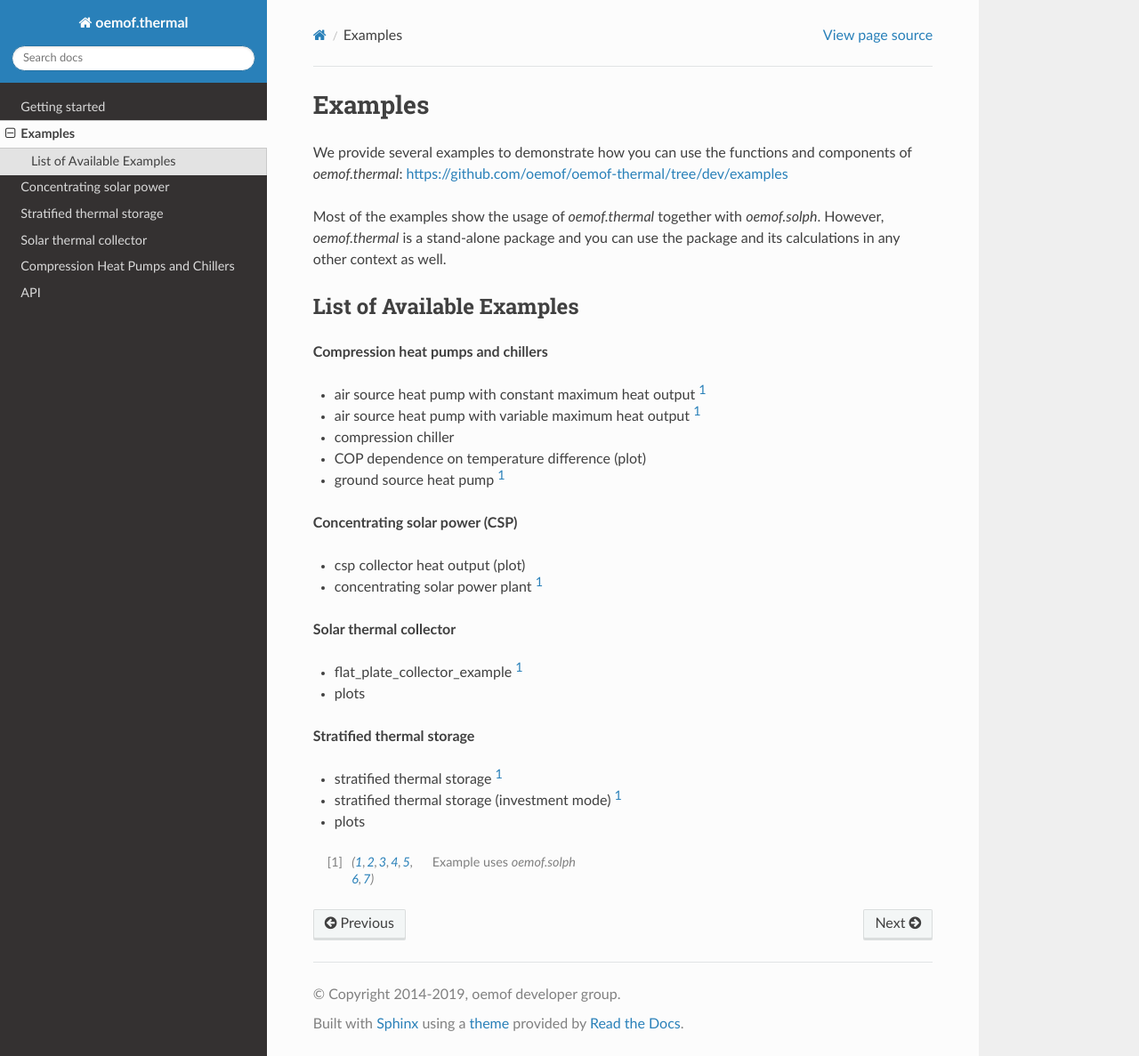
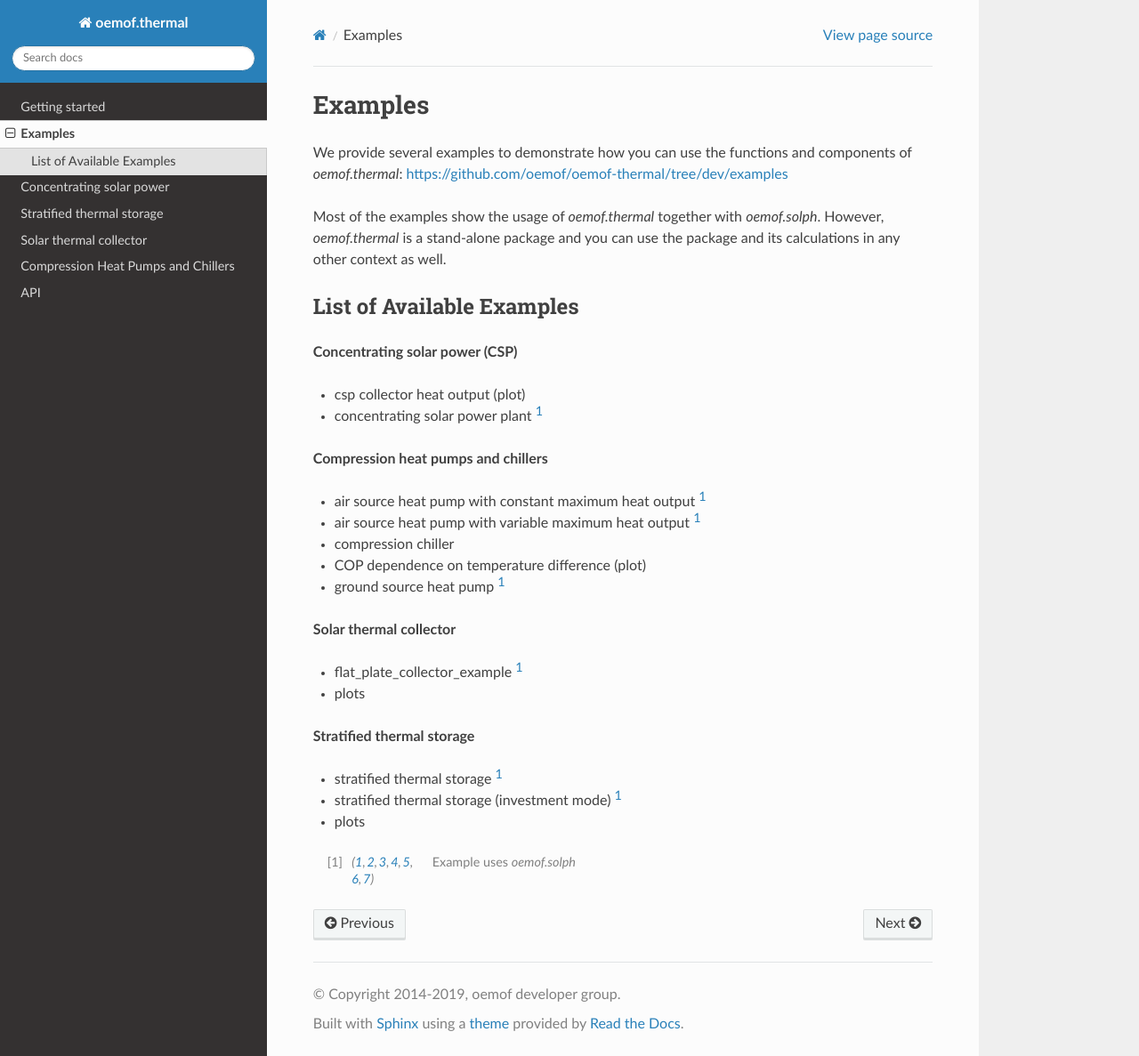
Before and after one commit to oemof/oemof-thermal, a Sphinx documentation site: the page built from docs/examples.rst, in a window 1280 px wide and 1187 px high. Shown: the whole window at 89% size. Built offline with Sphinx 7.4.7 and the Read the Docs theme 2.0.0, drawn with Linux system fonts in a browser that asks for light colours; formulas are drawn with MathJax 3; pages that are not in the unit, such as notebooks, are missing from menus; some of the changed lines change nothing that is shown.

```diff
--- a/docs/examples.rst
+++ b/docs/examples.rst
@@ -14,6 +14,11 @@
 List of Available Examples
 __________________________
 
+**Concentrating solar power (CSP)**
+
+- csp collector heat output (plot)
+- concentrating solar power plant [1]_
+
 **Compression heat pumps and chillers**
 
 - air source heat pump with constant maximum heat output [1]_
@@ -21,11 +26,6 @@
 - compression chiller
 - COP dependence on temperature difference (plot)
 - ground source heat pump [1]_
-
-**Concentrating solar power (CSP)**
-
-- csp collector heat output (plot)
-- concentrating solar power plant [1]_
 
 **Solar thermal collector**
 
```
